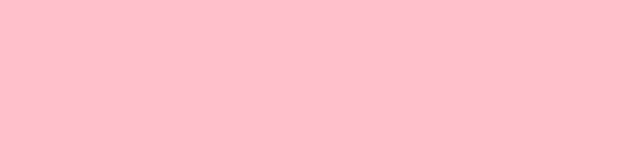
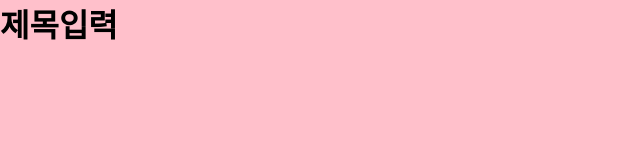
Before and after one commit to baehyunki/grid_test, a plain HTML site: page index.html in a window 1280 px wide. Shown: the whole page, without its empty margins (0-640 px from the left). Drawn offline with Linux system fonts and the light colour scheme.

Commit message:
제목추가

```diff
--- a/index.html
+++ b/index.html
@@ -7,6 +7,6 @@
     <link rel="stylesheet" href="style.css">
 </head>
 <body>
-
+    <h1>제목입력</h1>
 </body>
 </html>
```
